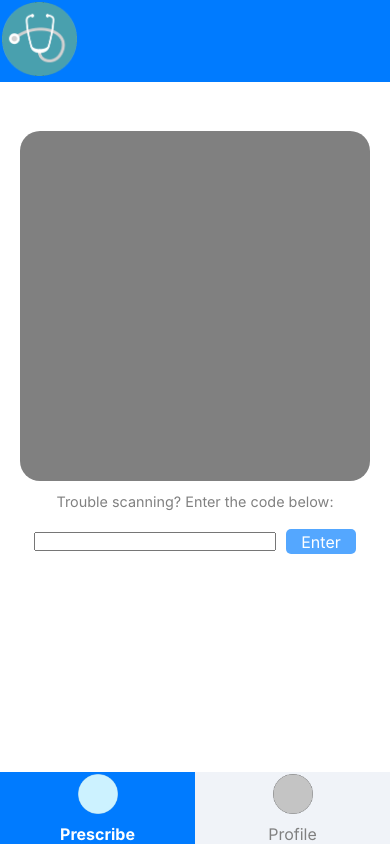
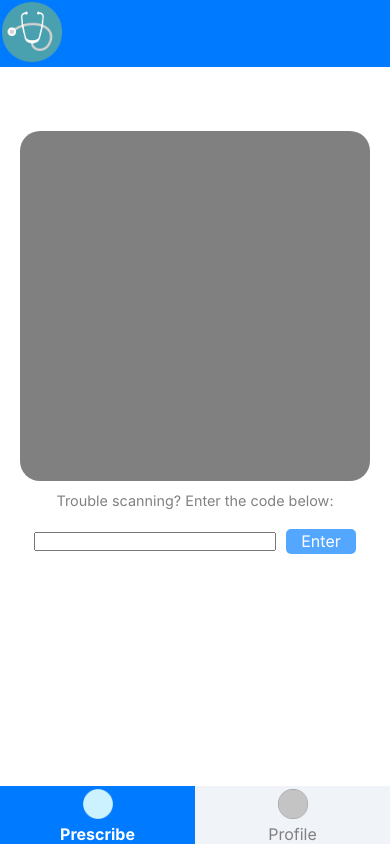
Before and after one commit to ikeman09/digital-prescription-platform, a PHP site: page /pages/doctor/doctor-prescribe.php in a window 390 px wide. Run offline with PHP 8.4, Linux system fonts and the light colour scheme.

Commit message:
added media query for phones

```diff
--- a/css/doctor_styles/_doctor-base.scss
+++ b/css/doctor_styles/_doctor-base.scss
@@ -55,9 +55,9 @@ p, ul {
                 flex-direction: column;
                 align-items: center;
                 justify-content: center;
-                gap: 10px;
+                gap: 5px;
 
-                padding: 1% 0 0.2% 0;
+                padding: 1.5% 0 0.2% 0;
 
                 img {
                     width: 40px;
@@ -73,4 +73,24 @@ p, ul {
     }
 }
 @media(max-width: 767px) {
+    .header {
+        img {
+            width: 60px;
+        }
+    }
+
+    .footer {
+        ul {
+            a {
+                li {
+                    p {
+                        font-size: 1rem;
+                    }
+                    img {
+                        width: 30px;
+                    }
+                }
+            }
+        }
+    }
 }
--- a/css/doctor_styles/doctor-prescribe.css
+++ b/css/doctor_styles/doctor-prescribe.css
@@ -101,8 +101,8 @@ p, ul {
   -webkit-box-pack: center;
       -ms-flex-pack: center;
           justify-content: center;
-  gap: 10px;
-  padding: 1% 0 0.2% 0;
+  gap: 5px;
+  padding: 1.5% 0 0.2% 0;
 }
 
 .footer ul a li img {
@@ -112,6 +112,18 @@ p, ul {
 @media (max-width: 1024px) {
   .header, .content, .footer {
     width: 100vw;
+  }
+}
+
+@media (max-width: 767px) {
+  .header img {
+    width: 60px;
+  }
+  .footer ul a li p {
+    font-size: 1rem;
+  }
+  .footer ul a li img {
+    width: 30px;
   }
 }
 
```
